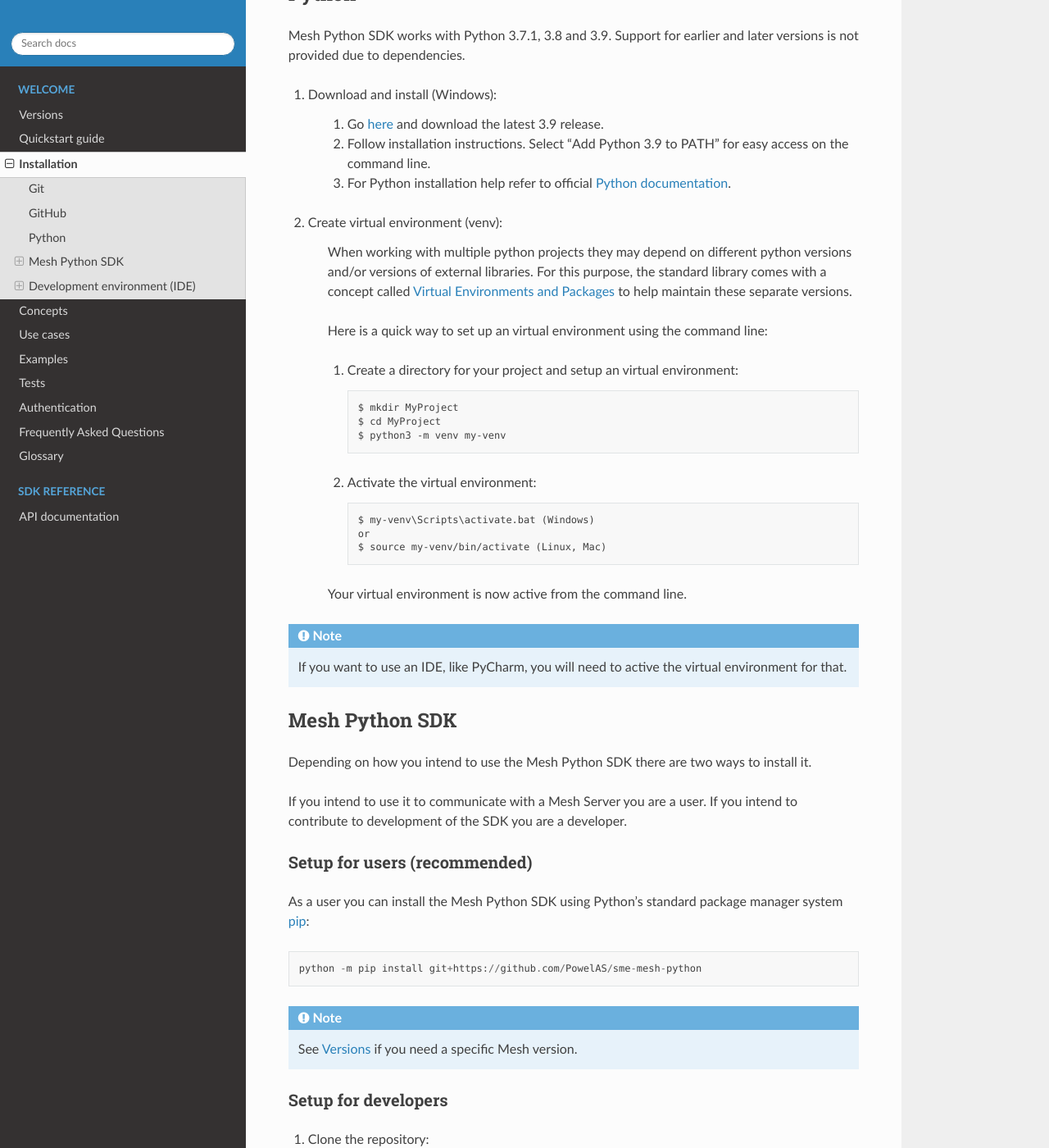
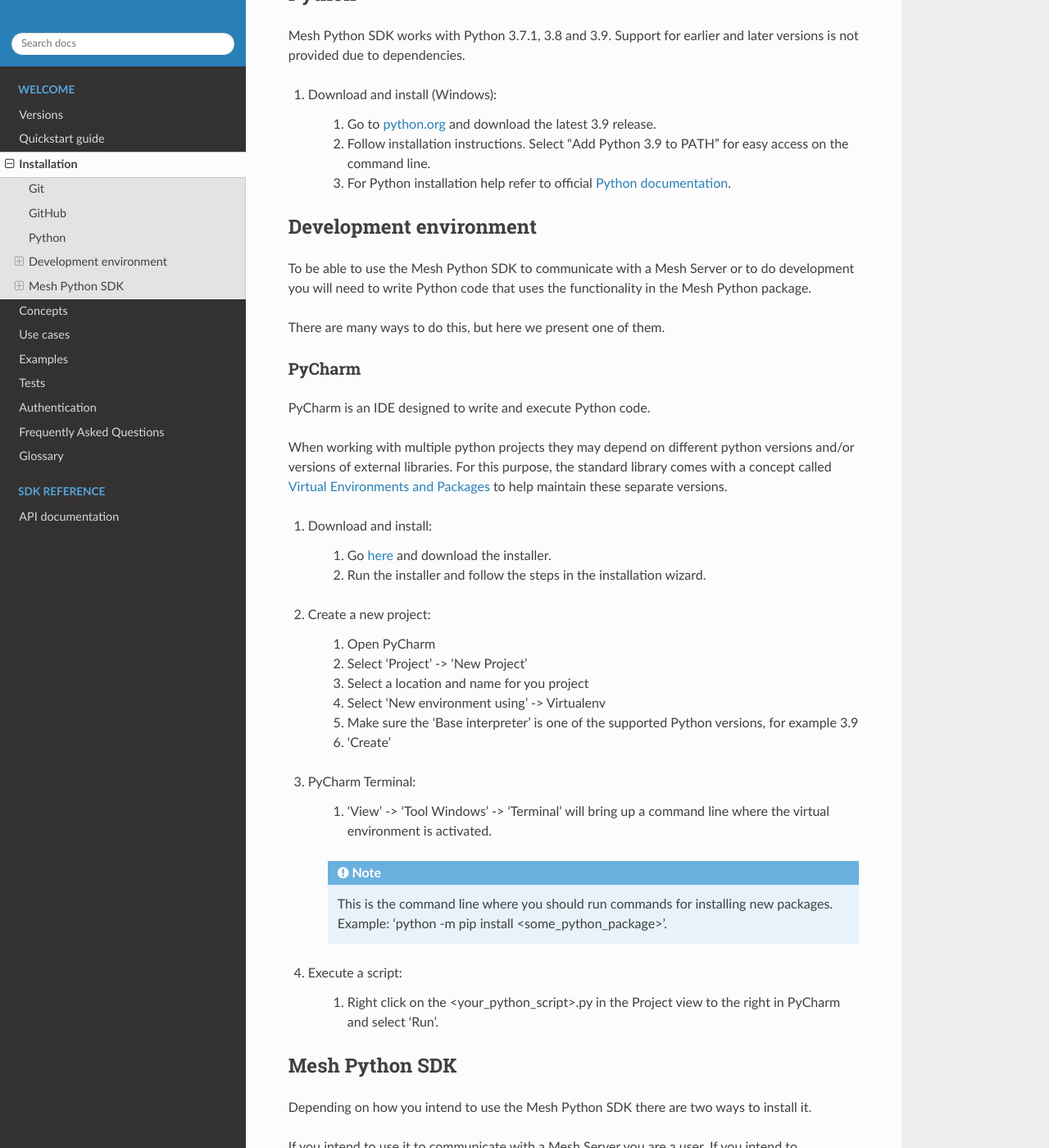
Before and after one commit to Volue-Public/energy-mesh-python, a Sphinx documentation site: the page built from docs/source/installation.rst, in a window 1280 px wide and 1400 px high, scrolled down 871 px. Shown: the whole window at 82% size. Built offline with Sphinx 7.4.7 and the Read the Docs theme 2.0.0, drawn with Linux system fonts in a browser that asks for light colours; some of the changed text lies outside the part shown.

Commit message:
More updating of installation instructions.

```diff
--- a/docs/source/installation.rst
+++ b/docs/source/installation.rst
@@ -31,6 +31,7 @@
 
 If you don't have a GitHub user you can `join here <https://github.com/join>`_.
 
+
 Python
 **********
 
@@ -38,34 +39,52 @@
 
 #. Download and install (Windows):
 
-    #. Go `here <https://www.python.org/downloads/windows/>`_ and download   the latest 3.9 release.
+    #. Go to `python.org <https://www.python.org/downloads/windows/>`_ and download the latest 3.9 release.
 
     #. Follow installation instructions. Select "Add Python 3.9 to PATH" for easy access on the command line.
 
     #. For Python installation help refer to official `Python documentation <https://www.python.org/about/gettingstarted/>`_.
 
-#. Create virtual environment (venv):
 
-    When working with multiple python projects they may depend on different python versions and/or versions of external libraries. For this purpose, the standard library comes with a concept called `Virtual Environments and Packages <https://docs.python.org/3/tutorial/venv.html>`_ to help maintain these separate versions.
+Development environment
+***************************
 
-    Here is a quick way to set up an virtual environment using the command line:
+To be able to use the Mesh Python SDK to communicate with a Mesh Server or to do development you will need to write Python code that uses the functionality in the Mesh Python package.
 
-    #. Create a directory for your project and setup an virtual environment::
+There are many ways to do this, but here we present one of them.
 
-        $ mkdir MyProject
-        $ cd MyProject
-        $ python3 -m venv my-venv
+PyCharm
+~~~~~~~~~~~~~~
 
-    #. Activate the virtual environment::
+PyCharm is an IDE designed to write and execute Python code.
 
-        $ my-venv\Scripts\activate.bat (Windows)
-        or
-        $ source my-venv/bin/activate (Linux, Mac)
+When working with multiple python projects they may depend on different python versions and/or versions of external libraries. For this purpose, the standard library comes with a concept called `Virtual Environments and Packages <https://docs.python.org/3/tutorial/venv.html>`_ to help maintain these separate versions.
 
-    Your virtual environment is now active from the command line.
+#. Download and install:
 
-.. note::
-    If you want to use an IDE, like PyCharm, you will need to active the virtual environment for that.
+    #. Go `here <https://www.jetbrains.com/pycharm/download/#section=windows>`_ and download the installer.
+
+    #. Run the installer and follow the steps in the installation wizard.
+
+#. Create a new project:
+
+    #. Open PyCharm
+    #. Select 'Project' -> 'New Project'
+    #. Select a location and name for you project
+    #. Select 'New environment using' -> Virtualenv
+    #. Make sure the 'Base interpreter' is one of the supported Python versions, for example 3.9
+    #. 'Create'
+
+#. PyCharm Terminal:
+
+    #. 'View' -> 'Tool Windows' -> 'Terminal' will bring up a command line where the virtual environment is activated.
+
+    .. note::
+        This is the command line where you should run commands for installing new packages. Example: 'python -m pip install <some_python_package>'.
+
+#. Execute a script:
+
+    #. Right click on the <your_python_script>.py in the Project view to the right in PyCharm and select 'Run'.
 
 
 Mesh Python SDK
@@ -133,20 +152,3 @@
 These dependencies are managed, installed and referenced by the library using `Poetry`_. So no additional dependencies should be needed after running the pip install, unless you want to run the tests that come with the SDK, then see :ref:`tests:Tests`.
 
 .. _Poetry: https://python-poetry.org/docs/
-
-
-Development environment (IDE)
-********************************
-
-To be able to use the Mesh Python SDK to communicate with a Mesh Server or to do development you will need to write Python code that uses the functionality in the Mesh Python package.
-
-There are many ways to do this, but here we present one of them.
-
-.. warning::
-    TODO
-
-PyCharm
-~~~~~~~~~~~~~~
-
-.. warning::
-    TODO
--- a/docs/source/usecases.rst
+++ b/docs/source/usecases.rst
@@ -1,4 +1,5 @@
 Use cases
 ------------
 
-<TODO>
+.. note::
+    TODO
```
